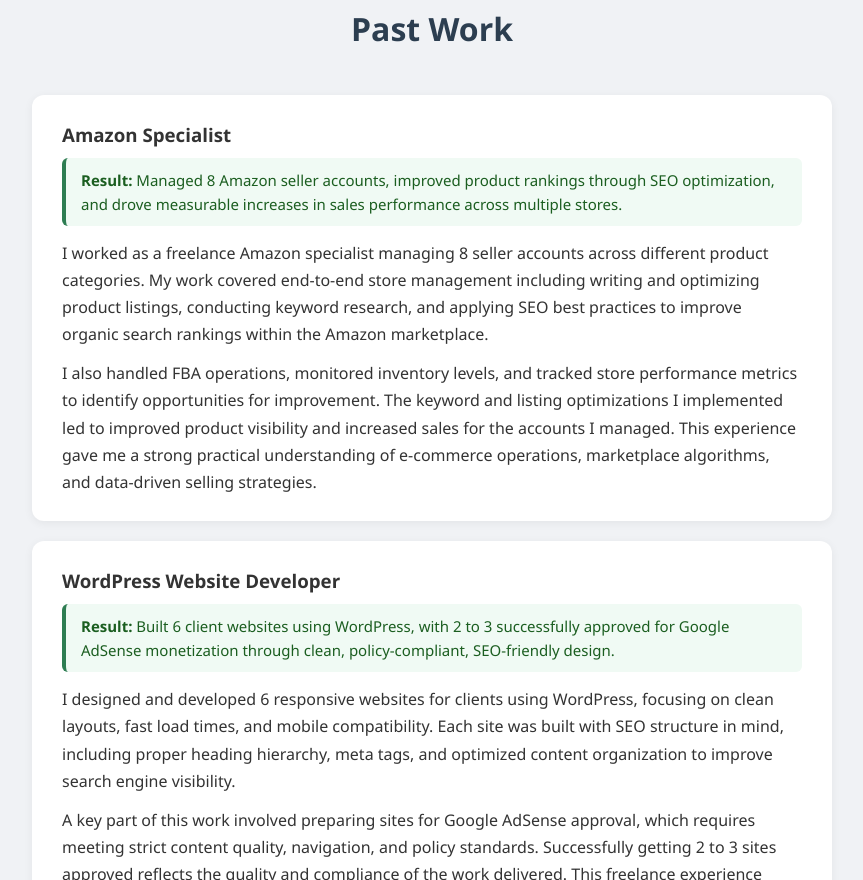
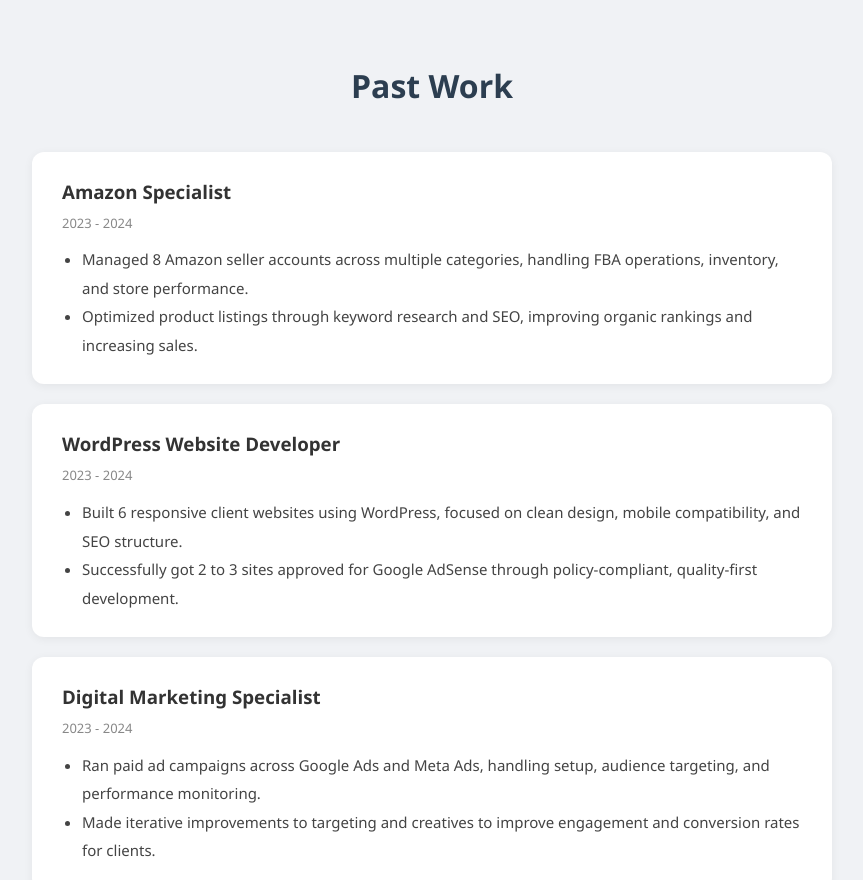
Before and after one commit to Sibtain-Tariq/Portfolio, a plain HTML site: page index.html in a window 1280 px wide. Shown: the part 3899-4779 px from the top of the page, without its empty margins (208-1071 px from the left). Drawn offline with Linux system fonts and the light colour scheme.

Commit message:
index.html

```diff
--- a/index.html
+++ b/index.html
@@ -419,9 +419,9 @@
       <strong>Result:</strong> Deployed a privacy-first AI kitchen assistant running a fully local RAG pipeline, with no user data sent to external servers.
     </p>
     <ul style="padding-left: 20px; color: #444; line-height: 1.9; font-size: 15px;">
-      <li>Built an AI assistant that recommends recipes based on available ingredients, tracks dietary preferences, and manages grocery lists.</li>
-      <li>Implemented a local RAG pipeline using Ollama and LLaMA 3.2 for fast, private responses without relying on cloud APIs.</li>
-      <li>Integrated Gemini API for ingredient photo recognition and built the backend with Django REST Framework.</li>
+      <li>Developed an AI-powered smart kitchen assistant using Django, NLP, and Retrieval-Augmented Generation (RAG) to provide intelligent recipe recommendations based on available ingredients.</li>
+      <li>Implemented personalized meal planning features that consider dietary preferences, allergies, calorie requirements, and fitness goals to support healthier eating habits.</li>
+      <li>Integrated local AI processing with Ollama and Llama 3.2, semantic search, grocery management, and nutritional tracking to reduce food waste and simplify daily meal planning..</li>
     </ul>
   </div>
 
@@ -522,49 +522,37 @@
 
 </section>
 
- <!-- Past Work -->
+<!-- Past Work -->
 <section id="past-work">
   <h2 class="animate-on-scroll" style="text-align: center; margin-bottom: 40px;">Past Work</h2>
 
   <div style="display: flex; flex-direction: column; gap: 20px; max-width: 800px; margin: auto;">
 
     <div class="animate-on-scroll" style="background-color: #ffffff; padding: 25px 30px; border-radius: 12px; box-shadow: 0 2px 10px rgba(0,0,0,0.06);">
-      <h3 style="margin-bottom: 8px;">Amazon Specialist</h3>
-      <p style="background:#f0faf4; border-left: 4px solid #2e7d52; padding: 10px 15px; border-radius: 6px; margin-bottom: 14px; font-size: 15px; color: #1b5e20;">
-        <strong>Result:</strong> Managed 8 Amazon seller accounts, improved product rankings through SEO optimization, and drove measurable increases in sales performance across multiple stores.
-      </p>
-      <p style="font-size: 16px; line-height: 1.7;">
-        I worked as a freelance Amazon specialist managing 8 seller accounts across different product categories. My work covered end-to-end store management including writing and optimizing product listings, conducting keyword research, and applying SEO best practices to improve organic search rankings within the Amazon marketplace.
-      </p>
-      <p style="font-size: 16px; line-height: 1.7; margin-top: 12px;">
-        I also handled FBA operations, monitored inventory levels, and tracked store performance metrics to identify opportunities for improvement. The keyword and listing optimizations I implemented led to improved product visibility and increased sales for the accounts I managed. This experience gave me a strong practical understanding of e-commerce operations, marketplace algorithms, and data-driven selling strategies.
-      </p>
+      <h3 style="margin-bottom: 6px;">Amazon Specialist</h3>
+      <p style="font-size: 13px; color: #888; margin-bottom: 12px;">2023 - 2024</p>
+      <ul style="padding-left: 20px; color: #444; line-height: 1.9; font-size: 15px;">
+        <li>Managed 8 Amazon seller accounts across multiple categories, handling FBA operations, inventory, and store performance.</li>
+        <li>Optimized product listings through keyword research and SEO, improving organic rankings and increasing sales.</li>
+      </ul>
     </div>
 
     <div class="animate-on-scroll" style="background-color: #ffffff; padding: 25px 30px; border-radius: 12px; box-shadow: 0 2px 10px rgba(0,0,0,0.06);">
-      <h3 style="margin-bottom: 8px;">WordPress Website Developer</h3>
-      <p style="background:#f0faf4; border-left: 4px solid #2e7d52; padding: 10px 15px; border-radius: 6px; margin-bottom: 14px; font-size: 15px; color: #1b5e20;">
-        <strong>Result:</strong> Built 6 client websites using WordPress, with 2 to 3 successfully approved for Google AdSense monetization through clean, policy-compliant, SEO-friendly design.
-      </p>
-      <p style="font-size: 16px; line-height: 1.7;">
-        I designed and developed 6 responsive websites for clients using WordPress, focusing on clean layouts, fast load times, and mobile compatibility. Each site was built with SEO structure in mind, including proper heading hierarchy, meta tags, and optimized content organization to improve search engine visibility.
-      </p>
-      <p style="font-size: 16px; line-height: 1.7; margin-top: 12px;">
-        A key part of this work involved preparing sites for Google AdSense approval, which requires meeting strict content quality, navigation, and policy standards. Successfully getting 2 to 3 sites approved reflects the quality and compliance of the work delivered. This freelance experience sharpened my skills in web design, client communication, and building sites that serve both users and search engines well.
-      </p>
+      <h3 style="margin-bottom: 6px;">WordPress Website Developer</h3>
+      <p style="font-size: 13px; color: #888; margin-bottom: 12px;">2023 - 2024</p>
+      <ul style="padding-left: 20px; color: #444; line-height: 1.9; font-size: 15px;">
+        <li>Built 6 responsive client websites using WordPress, focused on clean design, mobile compatibility, and SEO structure.</li>
+        <li>Successfully got 2 to 3 sites approved for Google AdSense through policy-compliant, quality-first development.</li>
+      </ul>
     </div>
 
     <div class="animate-on-scroll" style="background-color: #ffffff; padding: 25px 30px; border-radius: 12px; box-shadow: 0 2px 10px rgba(0,0,0,0.06);">
-      <h3 style="margin-bottom: 8px;">Digital Marketing Specialist</h3>
-      <p style="background:#f0faf4; border-left: 4px solid #2e7d52; padding: 10px 15px; border-radius: 6px; margin-bottom: 14px; font-size: 15px; color: #1b5e20;">
-        <strong>Result:</strong> Planned and executed paid ad campaigns across Google Ads and Meta Ads, improving audience targeting, engagement, and conversion performance for clients.
-      </p>
-      <p style="font-size: 16px; line-height: 1.7;">
-        I worked on paid advertising campaigns for clients across Google Ads and Meta Ads platforms. My responsibilities included campaign setup, audience research, ad copywriting, and ongoing performance monitoring. I focused on refining targeting parameters to reach the right audience segments and reduce wasted spend.
-      </p>
-      <p style="font-size: 16px; line-height: 1.7; margin-top: 12px;">
-        I regularly analyzed campaign data to identify which ads were performing well and which needed adjustment, making iterative improvements to targeting, bidding, and creatives. This role strengthened my understanding of performance marketing, consumer behaviour, and how data from ad platforms can be used to make smarter spending decisions, a skill set that complements my broader data analytics background well.
-      </p>
+      <h3 style="margin-bottom: 6px;">Digital Marketing Specialist</h3>
+      <p style="font-size: 13px; color: #888; margin-bottom: 12px;">2023 - 2024</p>
+      <ul style="padding-left: 20px; color: #444; line-height: 1.9; font-size: 15px;">
+        <li>Ran paid ad campaigns across Google Ads and Meta Ads, handling setup, audience targeting, and performance monitoring.</li>
+        <li>Made iterative improvements to targeting and creatives to improve engagement and conversion rates for clients.</li>
+      </ul>
     </div>
 
   </div>
```
